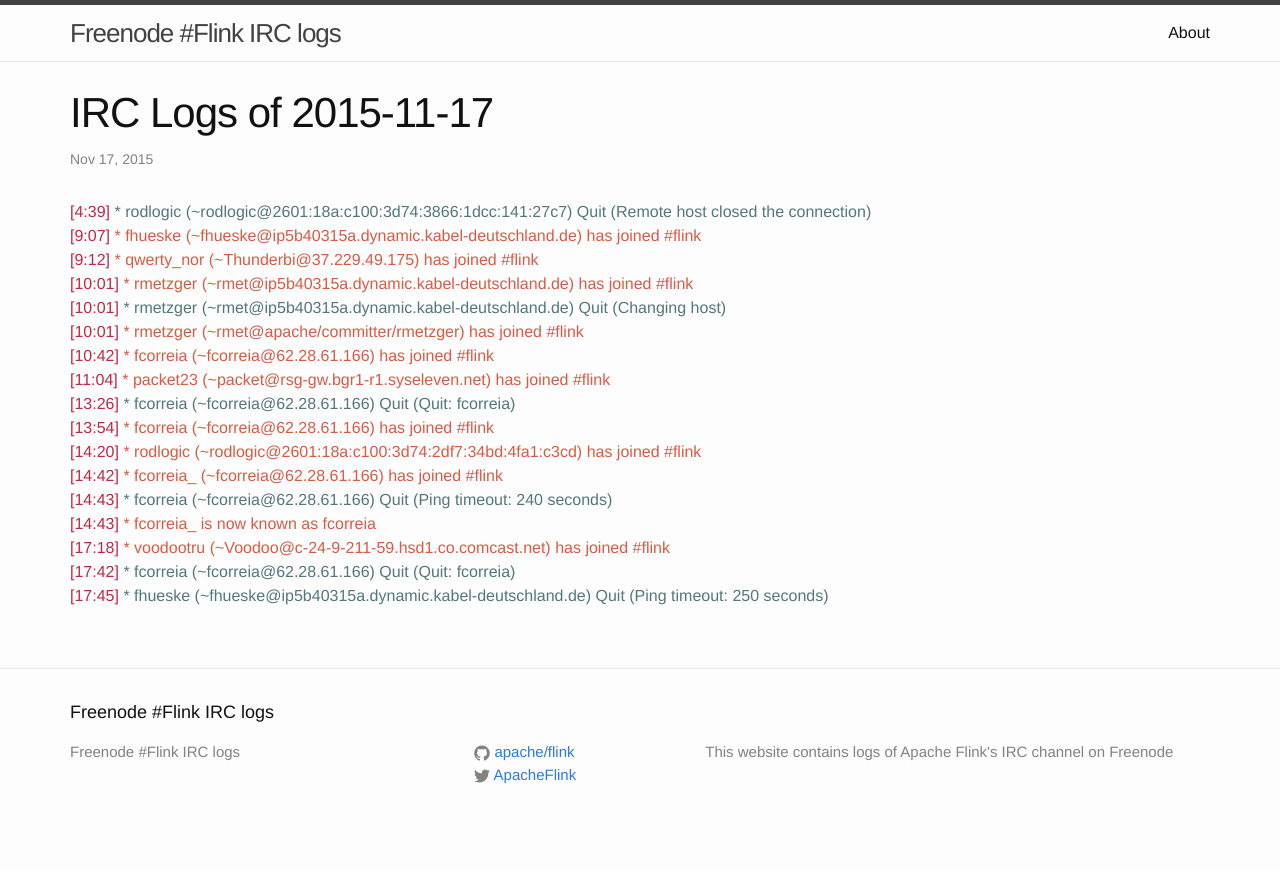
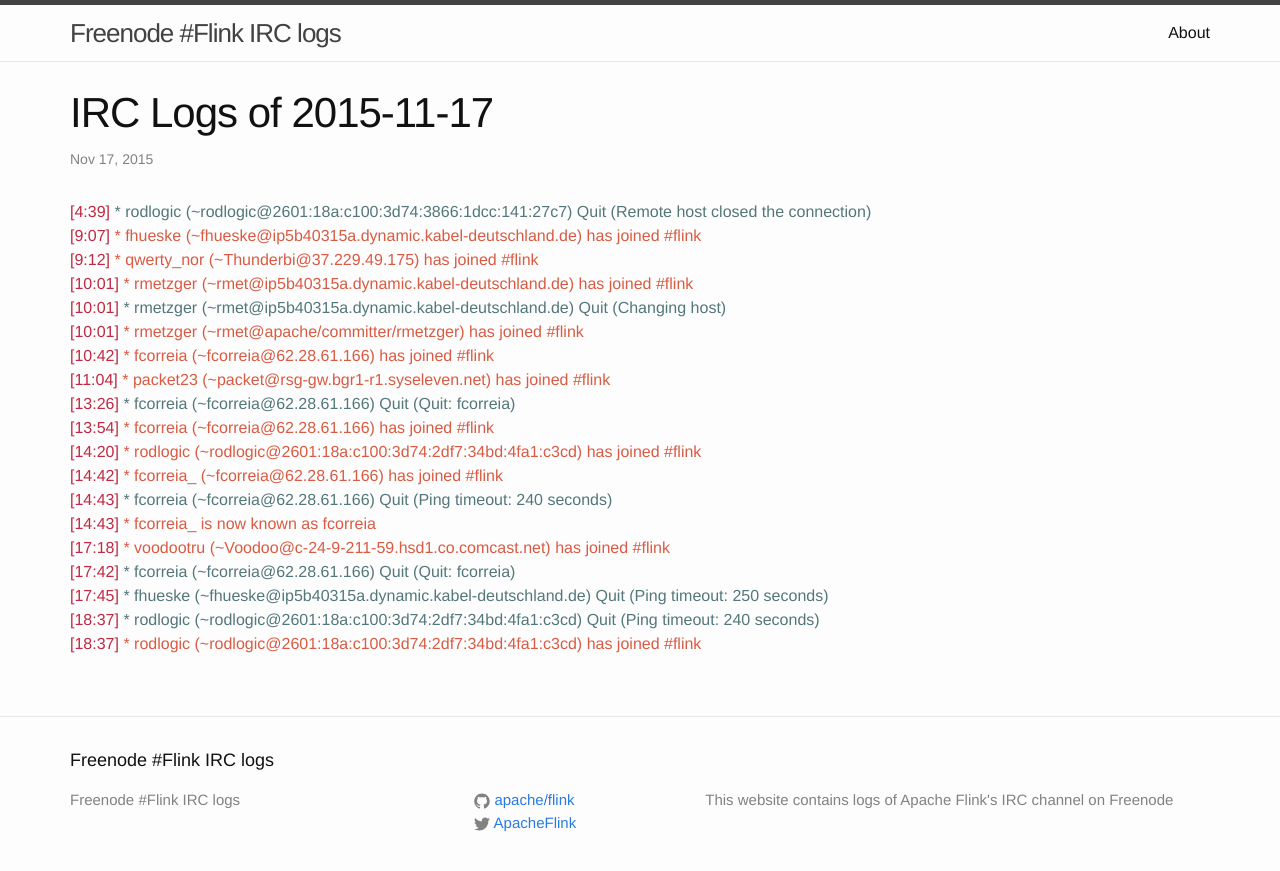
Before and after one commit to flink-irc-logs/flink-irc-logs.github.io, a Jekyll site: the page built from _posts/2015-11-17-logs.markdown, in a window 1280 px wide. Shown: the top 871 px of the page. Built offline with Jekyll 4.4.1, drawn with Linux system fonts in a browser that asks for light colours.

Commit message:
Update of the logs on Tue Nov 17 20:22:02 CET 2015

```diff
--- a/_posts/2015-11-17-logs.markdown
+++ b/_posts/2015-11-17-logs.markdown
@@ -21,3 +21,5 @@
 <span class="irc-date">[17:18]</span> <span class="irc-green">* voodootru (~Voodoo@c-24-9-211-59.hsd1.co.comcast.net) has joined #flink</span><br />
 <span class="irc-date">[17:42]</span> <span class="irc-navy">* fcorreia (~fcorreia@62.28.61.166) Quit (Quit: fcorreia)</span><br />
 <span class="irc-date">[17:45]</span> <span class="irc-navy">* fhueske (~fhueske@ip5b40315a.dynamic.kabel-deutschland.de) Quit (Ping timeout: 250 seconds)</span><br />
+<span class="irc-date">[18:37]</span> <span class="irc-navy">* rodlogic (~rodlogic@2601:18a:c100:3d74:2df7:34bd:4fa1:c3cd) Quit (Ping timeout: 240 seconds)</span><br />
+<span class="irc-date">[18:37]</span> <span class="irc-green">* rodlogic (~rodlogic@2601:18a:c100:3d74:2df7:34bd:4fa1:c3cd) has joined #flink</span><br />
```
